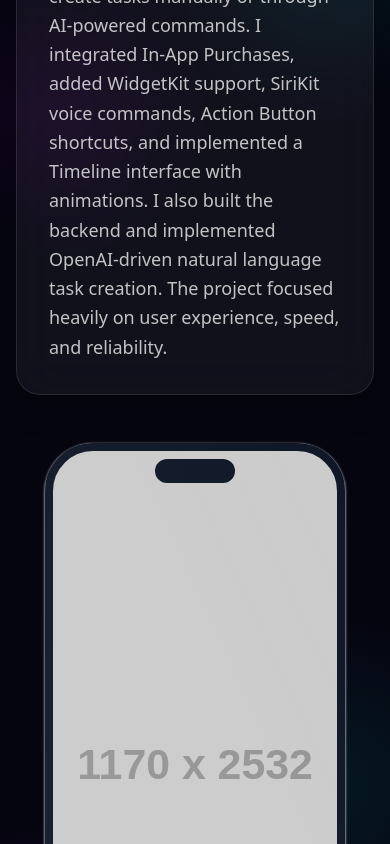
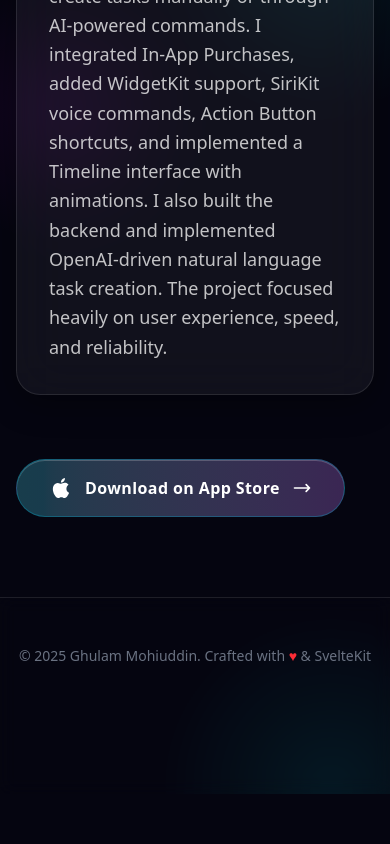
Before and after one commit to gmohiuddin215/devgm, a SvelteKit app: page /projects/ai-smart-reminder in a window 390 px wide. Shown: the part 1156-2000 px from the top of the page. After the commit the page ends 1950 px from the top, so only its background shows below. Built offline with nearby package versions, Linux system fonts and the light colour scheme.

Commit message:
Updated things

```diff
--- a/src/lib/data.ts
+++ b/src/lib/data.ts
@@ -29,6 +29,26 @@ export const skills = [
 
 export const projects = [
     {
+        slug: 'invoza',
+        title: 'Invoza – Invoice Maker',
+        description: 'A professional invoicing and estimates app with beautiful UI, PDF export, and multi-currency support.',
+        detailedDescription: `Invoza is a comprehensive invoicing app built for freelancers and small businesses.
+I designed and developed the entire iOS app using SwiftUI, implementing features such as invoice and estimate creation,
+PDF generation and export, multi-currency support, client management, and customizable invoice templates.
+The app features a clean, intuitive interface that makes billing effortless, with support for recurring invoices,
+payment tracking, and detailed financial reports. Built with a focus on user experience, reliability, and professional presentation.`,
+        technologies: ['SwiftUI', 'PDF Generation', 'Core Data', 'CloudKit', 'In-App Purchases'],
+        screenshots: [
+            'https://placehold.co/1170x2532/teal/white?text=Invoza+Home',
+            'https://placehold.co/1170x2532/teal/white?text=Invoza+Invoice',
+            'https://placehold.co/1170x2532/teal/white?text=Invoza+Clients',
+            'https://placehold.co/1170x2532/teal/white?text=Invoza+Reports'
+        ],
+        appStoreUrl: 'https://apps.apple.com/us/app/invoza-invoice-maker/id6756181651',
+        github: '#',
+        demo: '#'
+    },
+    {
         slug: 'leaf',
         title: 'Leaf – Social Calendar App',
         description: 'Redesigned and modernized a legacy UIKit app into SwiftUI, optimizing performance and improving architecture.',
@@ -44,6 +64,7 @@ navigation flows. The result was an app that performed faster, was easier to mai
             'https://placehold.co/1170x2532/orange/white?text=Leaf+Events',
             'https://placehold.co/1170x2532/orange/white?text=Leaf+Settings'
         ],
+        appStoreUrl: 'https://apps.apple.com/us/app/leaf-build-your-community/id1040588046',
         github: '#',
         demo: '#'
     },
@@ -63,12 +84,13 @@ The project focused heavily on user experience, speed, and reliability.`,
             'https://placehold.co/1170x2532/orange/white?text=Smart+Reminder+AI',
             'https://placehold.co/1170x2532/orange/white?text=Smart+Reminder+Settings'
         ],
+        appStoreUrl: 'https://apps.apple.com/us/app/ai-smart-reminder/id6747449550',
         github: '#',
         demo: '#'
     },
     {
         slug: 'peace-of-mind',
-        title: 'Peace of Mind – Child Safety Monitoring App',
+        title: 'Child Minder Safer Child App',
         description: 'Real-time motion tracking app using Core Motion, push notifications, and background activity monitoring.',
         detailedDescription: `Peace of Mind is a child movement safety app designed for parents.
 Using Core Motion and CMMotionActivityManager, I built a real-time motion tracking system that detects dangerous
@@ -82,6 +104,7 @@ The experience required deep understanding of motion APIs, background modes, and
             'https://placehold.co/1170x2532/orange/white?text=Peace+of+Mind+Alerts',
             'https://placehold.co/1170x2532/orange/white?text=Peace+of+Mind+Settings'
         ],
+        appStoreUrl: 'https://apps.apple.com/us/app/child-minder-safer-child-app/id1597459223',
         github: '#',
         demo: '#'
     },
@@ -135,24 +158,7 @@ The app focused on delivering fast generation times, beautiful design, and user-
             'https://placehold.co/1170x2532/orange/white?text=Mimic+Edit',
             'https://placehold.co/1170x2532/orange/white?text=Mimic+Share'
         ],
-        github: '#',
-        demo: '#'
-    },
-    {
-        slug: 'wedding-planner',
-        title: 'Wedding Planner App',
-        description: 'Cross-platform iOS & Android wedding planning app with tasks, budget, emails, and user accounts.',
-        detailedDescription: `I designed and developed a wedding planning app that helps couples manage tasks, budgets, guest lists,
-checklists, emails, and reminders.
-I implemented user authentication, cloud syncing, email integrations, multi-list views, and real-time updates.
-The app had a major focus on clean UX and multi-platform consistency.`,
-        technologies: ['SwiftUI', 'Kotlin', 'Supabase', 'Authentication', 'Cloud Sync', 'Email Integration'],
-        screenshots: [
-            'https://placehold.co/1170x2532/orange/white?text=Wedding+Dashboard',
-            'https://placehold.co/1170x2532/orange/white?text=Wedding+Guests',
-            'https://placehold.co/1170x2532/orange/white?text=Wedding+Budget',
-            'https://placehold.co/1170x2532/orange/white?text=Wedding+Checklist'
-        ],
+        appStoreUrl: 'https://apps.apple.com/us/app/mimic-me/id6480029254',
         github: '#',
         demo: '#'
     }
--- a/src/routes/+page.svelte
+++ b/src/routes/+page.svelte
@@ -1,6 +1,6 @@
 <script>
 	import { projects, skills, socialLinks, reviews } from '$lib/data';
-	import profile from '$lib/assets/profile.jpg';
+	import profile from '$lib/assets/profile.png';
 </script>
 
 <!-- Hero Section -->
--- a/src/routes/projects/[slug]/+page.svelte
+++ b/src/routes/projects/[slug]/+page.svelte
@@ -20,7 +20,7 @@
 			</p>
 		</header>
 
-		<div class="grid items-start gap-12 md:grid-cols-[1.5fr_1fr]">
+		<div class="grid items-start gap-12">
 			<!-- Left Column: Role/Techs + Overview -->
 			<div class="space-y-20">
 				<!-- Role & Techs (Original Structure) -->
@@ -53,23 +53,47 @@
 							<p>{project.detailedDescription}</p>
 						</div>
 					</section>
+
+					{#if project.appStoreUrl}
+						<a
+							href={project.appStoreUrl}
+							target="_blank"
+							rel="noopener noreferrer"
+							class="glass-button-primary group inline-flex items-center gap-3 rounded-full px-8 py-4 font-semibold tracking-wide transition-all hover:scale-105"
+						>
+							<svg class="h-6 w-6" viewBox="0 0 24 24" fill="currentColor">
+								<path d="M18.71 19.5c-.83 1.24-1.71 2.45-3.05 2.47-1.34.03-1.77-.79-3.29-.79-1.53 0-2 .77-3.27.82-1.31.05-2.3-1.32-3.14-2.53C4.25 17 2.94 12.45 4.7 9.39c.87-1.52 2.43-2.48 4.12-2.51 1.28-.02 2.5.87 3.29.87.78 0 2.26-1.07 3.81-.91.65.03 2.47.26 3.64 1.98-.09.06-2.17 1.28-2.15 3.81.03 3.02 2.65 4.03 2.68 4.04-.03.07-.42 1.44-1.38 2.83M13 3.5c.73-.83 1.94-1.46 2.94-1.5.13 1.17-.34 2.35-1.04 3.19-.69.85-1.83 1.51-2.95 1.42-.15-1.15.41-2.35 1.05-3.11z"/>
+							</svg>
+							Download on App Store
+							<svg
+								class="h-5 w-5 transition-transform group-hover:translate-x-1"
+								fill="none"
+								stroke="currentColor"
+								viewBox="0 0 24 24"
+							>
+								<path
+									stroke-linecap="round"
+									stroke-linejoin="round"
+									stroke-width="2"
+									d="M17 8l4 4m0 0l-4 4m4-4H3"
+								></path>
+							</svg>
+						</a>
+					{/if}
 				</div>
 			</div>
 
-			<!-- Right Column: App Preview -->
+			<!-- Right Column: App Preview (Hidden for now) -->
+			<!--
 			<div>
 				<div class="relative mx-auto max-w-[300px]">
-					<!-- iPhone Frame -->
 					<div
 						class="pointer-events-none absolute inset-0 z-20 rounded-[3rem] border-8 border-gray-900 shadow shadow-white"
 					>
-						<!-- Notch -->
 						<div
 							class="absolute top-2 left-1/2 h-6 w-20 -translate-x-1/2 rounded-xl bg-gray-900"
 						></div>
 					</div>
-
-					<!-- Screen Content -->
 					<div class="relative z-10 aspect-[9/19.5] overflow-hidden rounded-[3rem] bg-gray-900">
 						<div
 							class="scrollbar-hide flex h-full touch-pan-x snap-x snap-mandatory overflow-x-auto"
@@ -92,8 +116,6 @@
 								</div>
 							{/each}
 						</div>
-
-						<!-- Swipe Indicator -->
 						<div
 							class="pointer-events-none absolute bottom-4 left-1/2 flex -translate-x-1/2 gap-1 rounded-full bg-black/50 px-2 py-1 backdrop-blur-md"
 						>
@@ -107,13 +129,12 @@
 							{/each}
 						</div>
 					</div>
-
-					<!-- Reflection/Glass Effect -->
 					<div
 						class="pointer-events-none absolute inset-0 z-30 rounded-[3rem] bg-gradient-to-tr from-white/10 to-transparent opacity-50"
 					></div>
 				</div>
 			</div>
+			-->
 		</div>
 	</div>
 </div>
```
Also changed, not shown: src/lib/assets/profile.jpg (deleted), src/lib/assets/profile.png (added).
